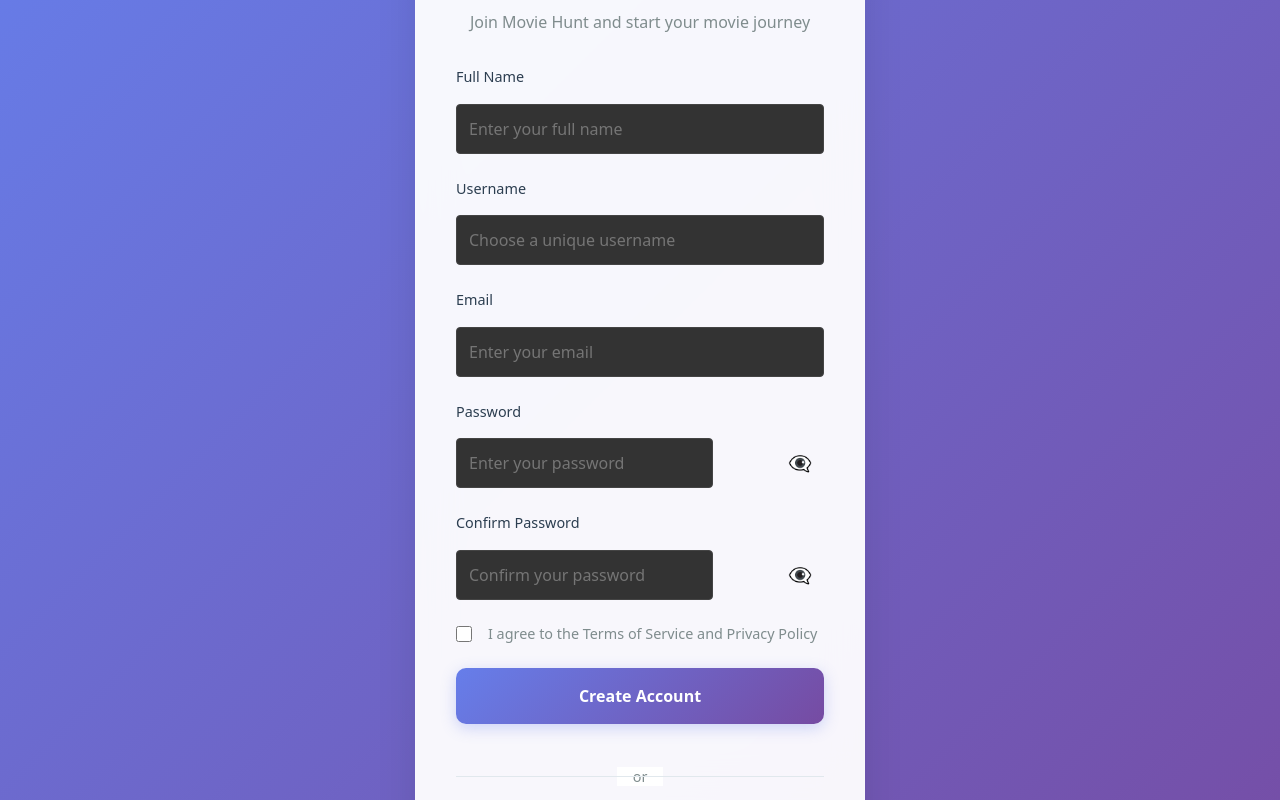
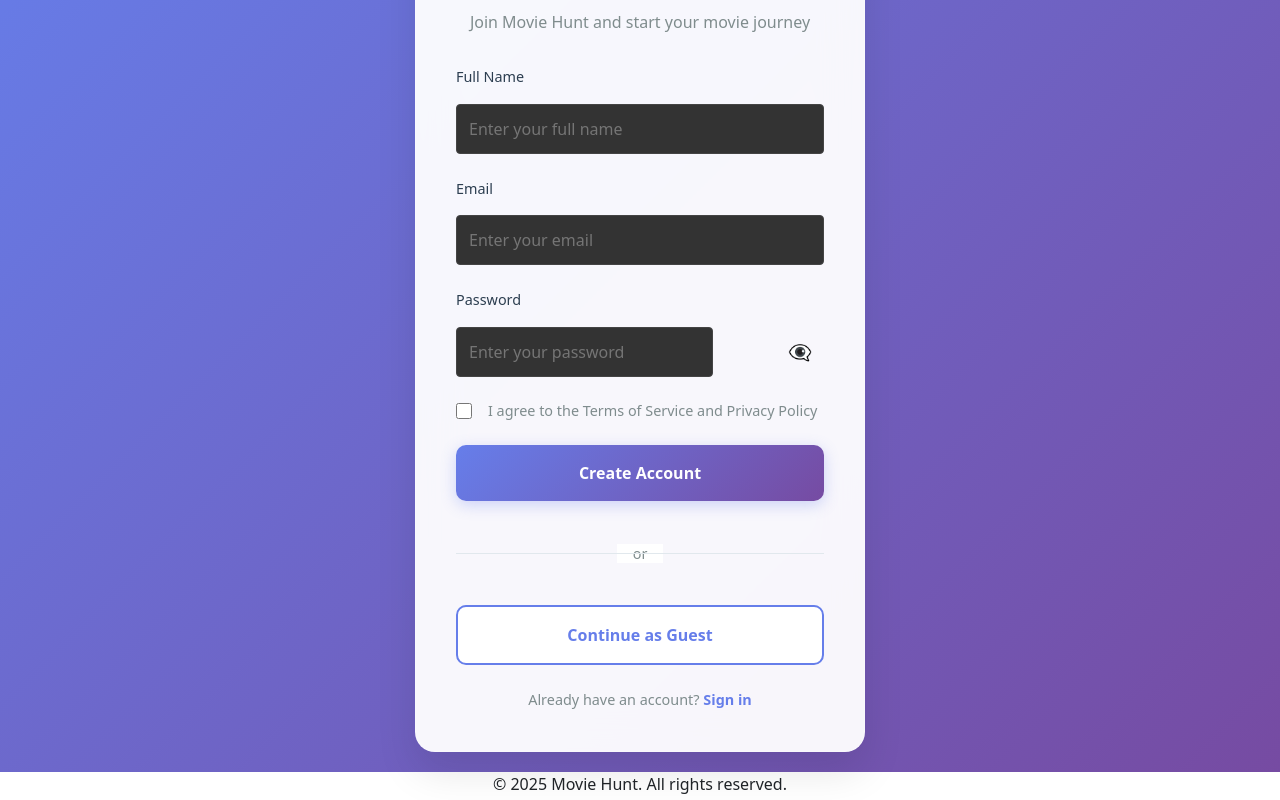
Before and after one commit to Mohanraj111789/Movies-and-shows, a React (Vite) app: page /signup in a window 1280 px wide. Shown: the part 375-1175 px from the top of the page. Built offline with nearby package versions, Linux system fonts and the light colour scheme.

Commit message:
mongodb user registeration done sucessfully

```diff
--- a/package.json
+++ b/package.json
@@ -10,6 +10,7 @@
     "preview": "vite preview"
   },
   "dependencies": {
+    "axios": "^1.13.1",
     "dotenv": "^17.2.1",
     "mongoose": "^8.17.1",
     "react": "^19.1.0",
--- a/src/pages/Signup.jsx
+++ b/src/pages/Signup.jsx
@@ -1,98 +1,48 @@
 import React, { useState } from "react";
 import { useNavigate, Link } from "react-router-dom";
-import { authAPI } from "../utils/api";
+import axios from "axios";
 import "../styles/Signup.css";
 
 const Signup = () => {
+  const navigate = useNavigate();
+
+  // ✅ State for form data
   const [formData, setFormData] = useState({
-    fullName: "",
-    userName: "",
+    name: "",
     email: "",
     password: "",
-    confirmPassword: "",
   });
+
+  const [showPassword, setShowPassword] = useState(false);
   const [isLoading, setIsLoading] = useState(false);
   const [error, setError] = useState("");
-  const [showPassword, setShowPassword] = useState(false);
-  const [showConfirmPassword, setShowConfirmPassword] = useState(false);
 
-  const navigate = useNavigate();
-
+  // ✅ Handle Input Change
   const handleInputChange = (e) => {
-    const { name, value } = e.target;
-    setFormData(prev => ({
-      ...prev,
-      [name]: value
-    }));
-    // Clear error when user starts typing
-    if (error) setError("");
+    setFormData({ ...formData, [e.target.name]: e.target.value });
   };
 
+  // ✅ Handle Form Submit
   const handleSubmit = async (e) => {
     e.preventDefault();
+    setError("");
     setIsLoading(true);
-    setError("");
 
     try {
-      // Validate passwords match
-      if (formData.password !== formData.confirmPassword) {
-        setError("Passwords do not match");
-        setIsLoading(false);
-        return;
-      }
-
-      // Validate password length
-      if (formData.password.length < 6) {
-        setError("Password must be at least 6 characters long");
-        setIsLoading(false);
-        return;
-      }
-
-      // Call the signup API
-      const response = await authAPI.signup({
-        fullName: formData.fullName,
-        userName: formData.userName,
-        email: formData.email,
-        password: formData.password
-      });
-
-      if (response.success) {
-        // Dispatch custom event to notify other components
-        window.dispatchEvent(new Event('loginStatusChanged'));
-
-        // Redirect to home page
-        navigate("/");
-      } else {
-        setError(response.message || "Signup failed");
-      }
-    } catch (err) {
-      setError(err.message || "Signup failed. Please try again.");
+      const res = await axios.post("http://localhost:5000/api/auth/register", formData);
+      alert(res.data.message || "Account created successfully!");
+      navigate("/");
+    } catch (error) {
+      console.error(error);
+      setError(error.response?.data?.message || "Something went wrong. Try again!");
     } finally {
       setIsLoading(false);
     }
   };
 
-  const handleGuestLogin = async () => {
-    try {
-      setIsLoading(true);
-
-      // Call the guest login API
-      const response = await authAPI.guestLogin();
-
-      if (response.success) {
-        // Dispatch custom event to notify other components
-        window.dispatchEvent(new Event('loginStatusChanged'));
-
-        // Redirect to home page
-        navigate("/");
-      } else {
-        setError(response.message || "Guest login failed");
-      }
-    } catch (err) {
-      setError(err.message || "Guest login failed. Please try again.");
-    } finally {
-      setIsLoading(false);
-    }
+  // ✅ Guest Login Function
+  const handleGuestLogin = () => {
+    navigate("/");
   };
 
   return (
@@ -107,26 +57,22 @@
         </div>
 
         <form onSubmit={handleSubmit} className="signup-form">
-          {error && (
-            <div className="error-message">
-              {error}
-            </div>
-          )}
+          {error && <div className="error-message">{error}</div>}
 
           <div className="form-group">
             <label htmlFor="fullName">Full Name</label>
             <input
               type="text"
-              id="fullName"
-              name="fullName"
-              value={formData.fullName}
+              id="name"
+              name="name"
+              value={formData.name}
               onChange={handleInputChange}
               placeholder="Enter your full name"
               required
               className="form-input"
             />
           </div>
-
+{/*
           <div className="form-group">
             <label htmlFor="userName">Username</label>
             <input
@@ -141,7 +87,7 @@
               pattern="^[a-zA-Z0-9_]+$"
               title="Username can only contain letters, numbers, and underscores"
             />
-          </div>
+          </div> */}
 
           <div className="form-group">
             <label htmlFor="email">Email</label>
@@ -176,29 +122,6 @@
                 onClick={() => setShowPassword(!showPassword)}
               >
                 {showPassword ? "👁️" : "👁️‍🗨️"}
-              </button>
-            </div>
-          </div>
-
-          <div className="form-group">
-            <label htmlFor="confirmPassword">Confirm Password</label>
-            <div className="password-input-container">
-              <input
-                type={showConfirmPassword ? "text" : "password"}
-                id="confirmPassword"
-                name="confirmPassword"
-                value={formData.confirmPassword}
-                onChange={handleInputChange}
-                placeholder="Confirm your password"
-                required
-                className="form-input"
-              />
-              <button
-                type="button"
-                className="password-toggle"
-                onClick={() => setShowConfirmPassword(!showConfirmPassword)}
-              >
-                {showConfirmPassword ? "👁️" : "👁️‍🗨️"}
               </button>
             </div>
           </div>
```
Also changed, not shown: 1 other file (tests, documents, lock files or other folders).
